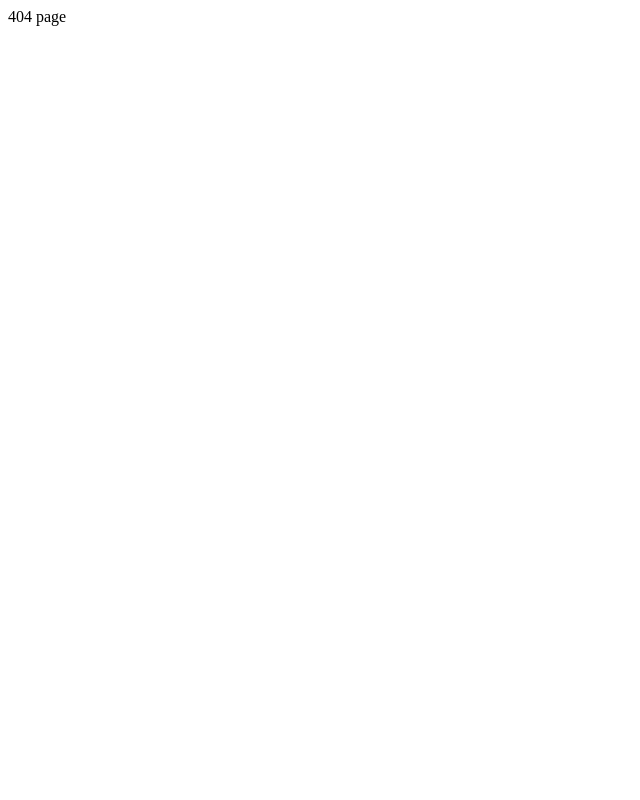
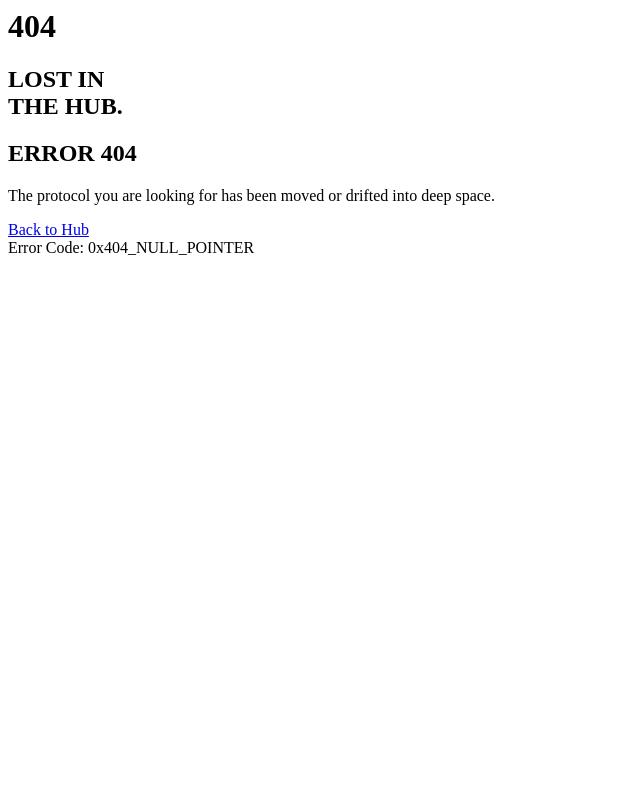
Before and after one commit to lahcen404/LMHub, a PHP site: page /404.php in a window 1280 px wide. Before the commit the part shown is almost empty. Shown: the whole page, without its empty margins (0-640 px from the left). Run offline with PHP 8.4, Linux system fonts and the light colour scheme.

Commit message:
add page error 404 front end

```diff
--- a/app/controllers/NotFoundController.php
+++ b/app/controllers/NotFoundController.php
@@ -8,8 +8,8 @@ class NotFoundController extends Controller{
 
     public function index(){
 
-        echo "<h1> page not found </h1>";
-        $this->view('404',['title' => 'page not found']);
+        http_response_code(404);
+        $this->view('404', ['title' => 'page not found']);
     }
 
 
--- a/public/index.php
+++ b/public/index.php
@@ -1,12 +1,12 @@
 <?php
-require_once __DIR__ . '/../app/config/DBConnection.php';
+// require_once __DIR__ . '/../app/config/DBConnection.php';
 require_once __DIR__ . '/../bootstrap/autoload.php';
 
 use app\core\Router;
 
 
-$dbConnection = new DBConnection();
-$connection = $dbConnection->connectDB();
+// $dbConnection = new DBConnection();
+// $connection = $dbConnection->connectDB();
 
 $router = new Router();
 $router->get('/', "HomeController@index");
--- a/views/pages/404.php
+++ b/views/pages/404.php
@@ -1 +1,50 @@
-404 page
+
+<div class="min-h-screen flex items-center justify-center p-6 bg-[#020617]">
+
+    <!-- Immersive Background -->
+    <div class="aura aura-blue"></div>
+    <div class="aura aura-purple"></div>
+
+    <div class="max-w-2xl w-full text-center">
+        <!-- Floating Illustration -->
+        <div class="relative inline-block mb-12 animate-float">
+            <div class="absolute inset-0 bg-blue-500 blur-3xl opacity-20 animate-pulse"></div>
+            <div class="relative w-32 h-32 bg-white/5 border border-white/10 rounded-[40px] flex items-center justify-center backdrop-blur-xl">
+                <i class="fas fa-satellite text-5xl text-blue-400"></i>
+            </div>
+        </div>
+
+        <!-- Error Code -->
+        <h1 class="text-[12rem] font-extrabold leading-none tracking-tighter syne text-white/10 absolute top-1/2 left-1/2 -translate-x-1/2 -translate-y-1/2 -z-10 select-none">
+            404
+        </h1>
+
+        <div class="relative z-10">
+            <h2 class="text-5xl md:text-7xl font-extrabold syne mb-6 tracking-tighter animate-glitch">
+                LOST IN <br> <span class="text-blue-500">THE HUB.</span>
+            </h2>
+              <h2 class="text-5xl md:text-7xl font-extrabold text-red-500 syne mb-6 tracking-tighter animate-glitch">
+                ERROR 404</span>
+            </h2>
+            <p class="text-slate-400 text-lg md:text-xl font-medium max-w-lg mx-auto mb-12 leading-relaxed opacity-80">
+                The protocol you are looking for has been moved or drifted into deep space.
+            </p>
+
+            <!-- Actions -->
+            <div class="flex flex-col sm:flex-row items-center justify-center gap-6">
+                <a href="/" class="btn-premium px-10 py-5 rounded-[2rem] text-white font-bold text-sm uppercase tracking-[0.2em] w-full sm:w-auto text-center">
+                    Back to Hub
+                </a>
+
+            </div>
+        </div>
+
+        <!-- Visual Credits -->
+        <div class="mt-24">
+            <span class="text-[10px] font-black uppercase tracking-[0.5em] text-slate-700">
+                Error Code: 0x404_NULL_POINTER
+            </span>
+        </div>
+    </div>
+
+</div>
```
